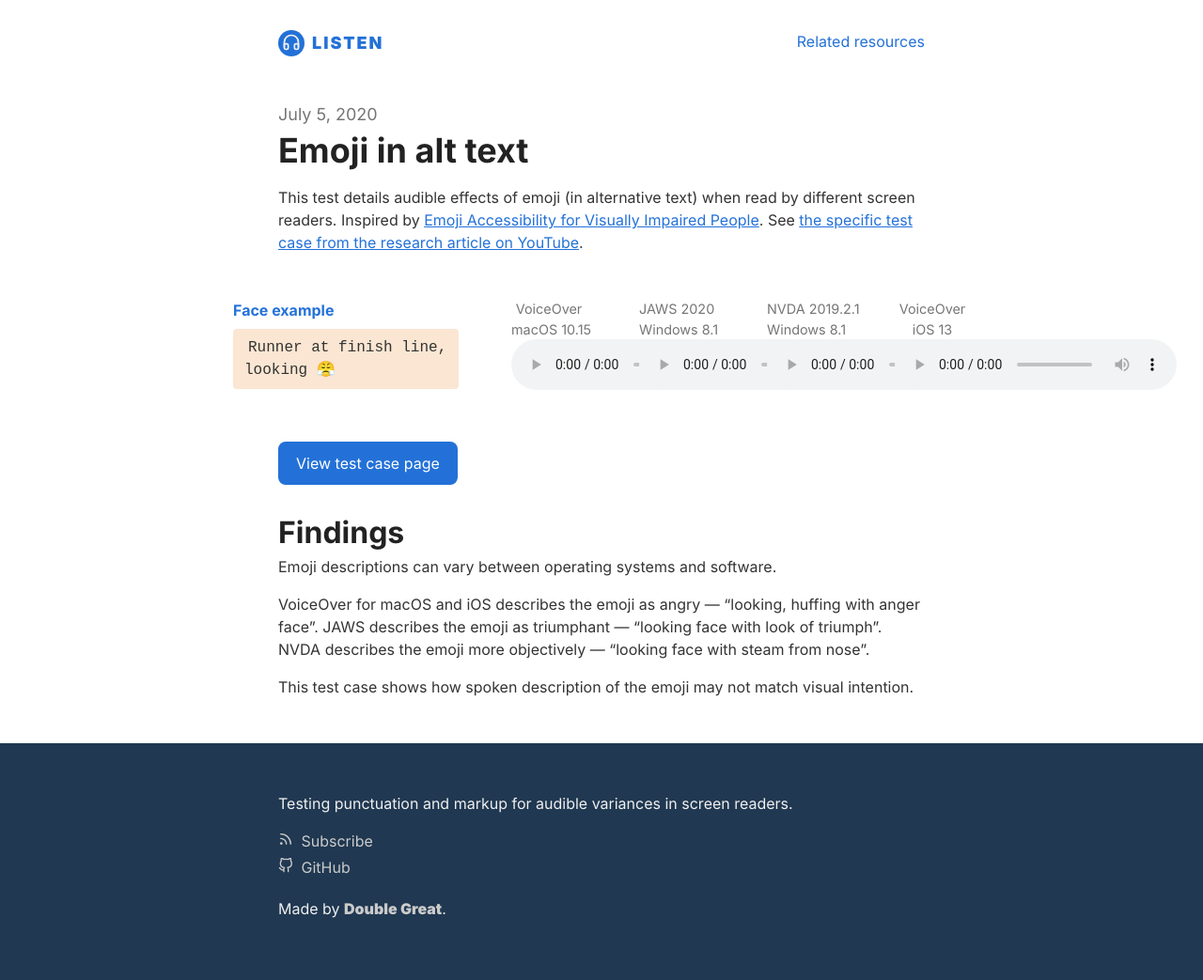
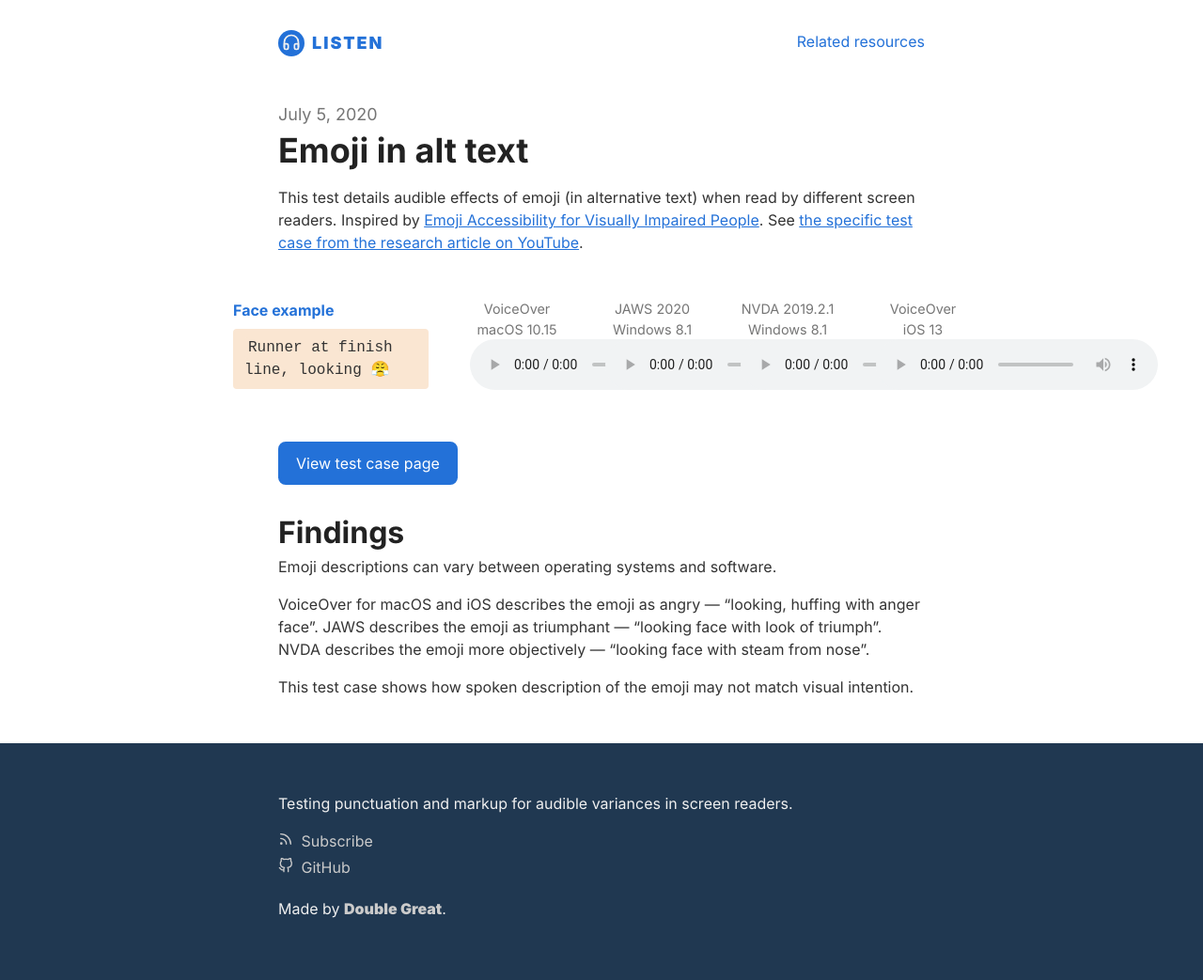
Before and after one commit to double-great/listen, a Jekyll site: the page built from _posts/2020-07-05-emoji.md, in a window 1280 px wide. Shown: the whole page at 94% size. Built offline with Jekyll 4.4.1, drawn with Linux system fonts in a browser that asks for light colours.

Commit message:
Improve spacing

```diff
--- a/_sass/_table.scss
+++ b/_sass/_table.scss
@@ -54,7 +54,7 @@
   }
 
   @include bp($mq-small) {
-    width: 15rem;
+    width: 13rem;
   }
 }
 
@@ -66,7 +66,7 @@
 
   @include bp($mq-small) {
     display: block;
-    width: 5rem;
+    width: 6.25rem;
   }
 }
 
```
